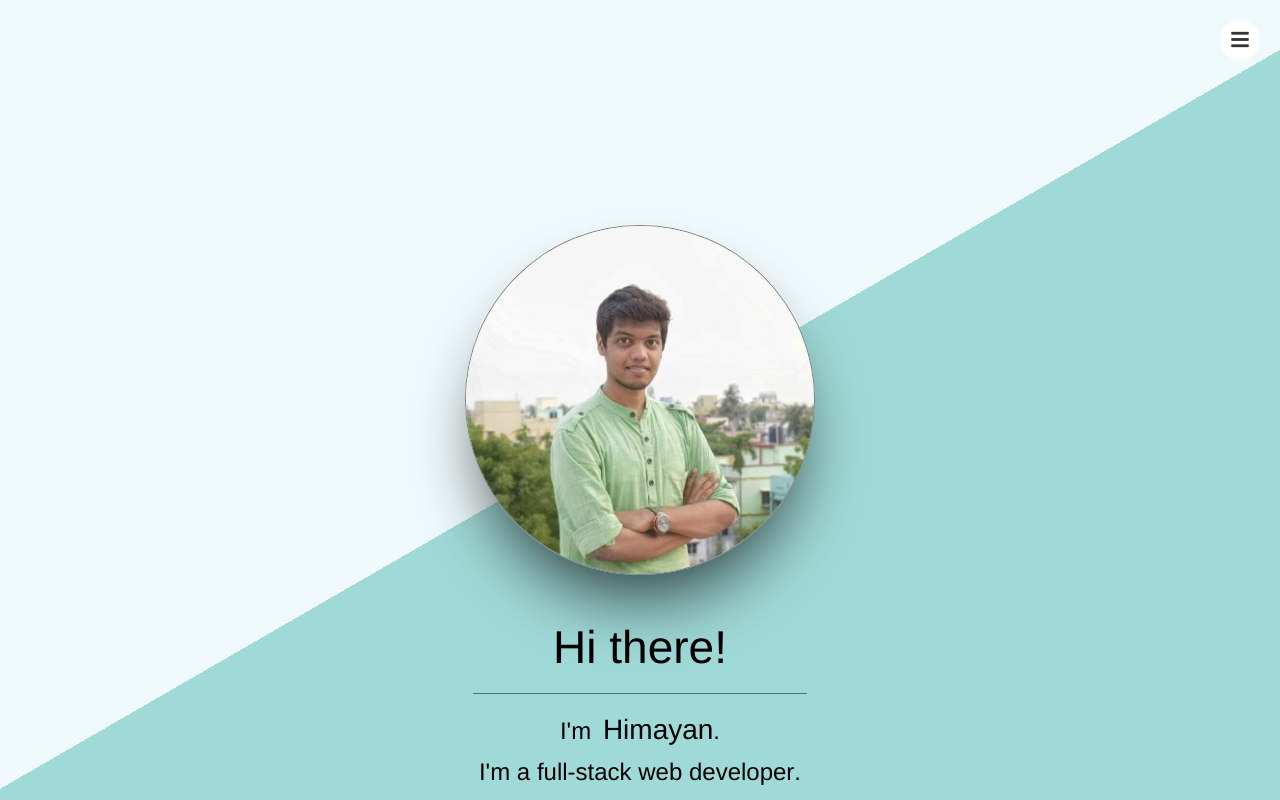
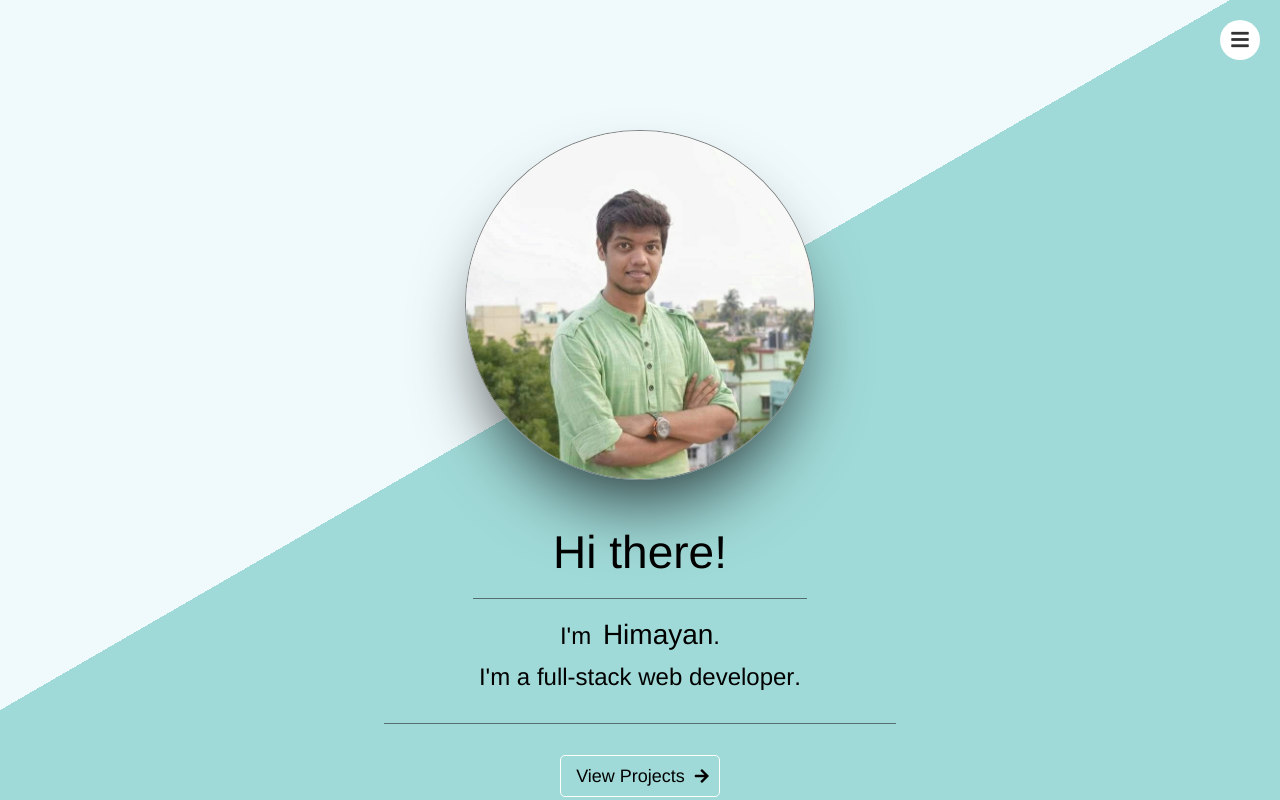
Before and after one commit to himayand21/portfolio, a React (Create React App) app: page / in a window 1280 px wide. Shown: the top 800 px of the page. Built offline with nearby package versions, Linux system fonts and the light colour scheme.

Commit message:
updated css

```diff
--- a/src/App.css
+++ b/src/App.css
@@ -46,7 +46,7 @@ body {
 .profile-pic {
   width: 350px;
   margin-left: calc(50vw - 175px);
-  margin-top: calc(50vh - 175px);
+  margin-top: calc(50vh - 270px);
   overflow: hidden;
   border-radius: 50%;
   border: 1px solid grey;
@@ -57,9 +57,9 @@ body {
 
 .description-wrapper {
   width: 100%;
-  margin: 40px 0 20px 0;
+  margin: 40px 0 5px 0;
   text-align: center;
-  padding-bottom: 20px;
+  padding-bottom: 5px;
 }
 .hi,
 .my-name,
@@ -136,7 +136,7 @@ body {
 .view-btn {
   width: 100%;
   text-align: center;
-  margin-bottom: 100px;
+  margin-bottom: 50px;
 }
 .view-link {
   padding: 10px 0px 10px 15px;
```
